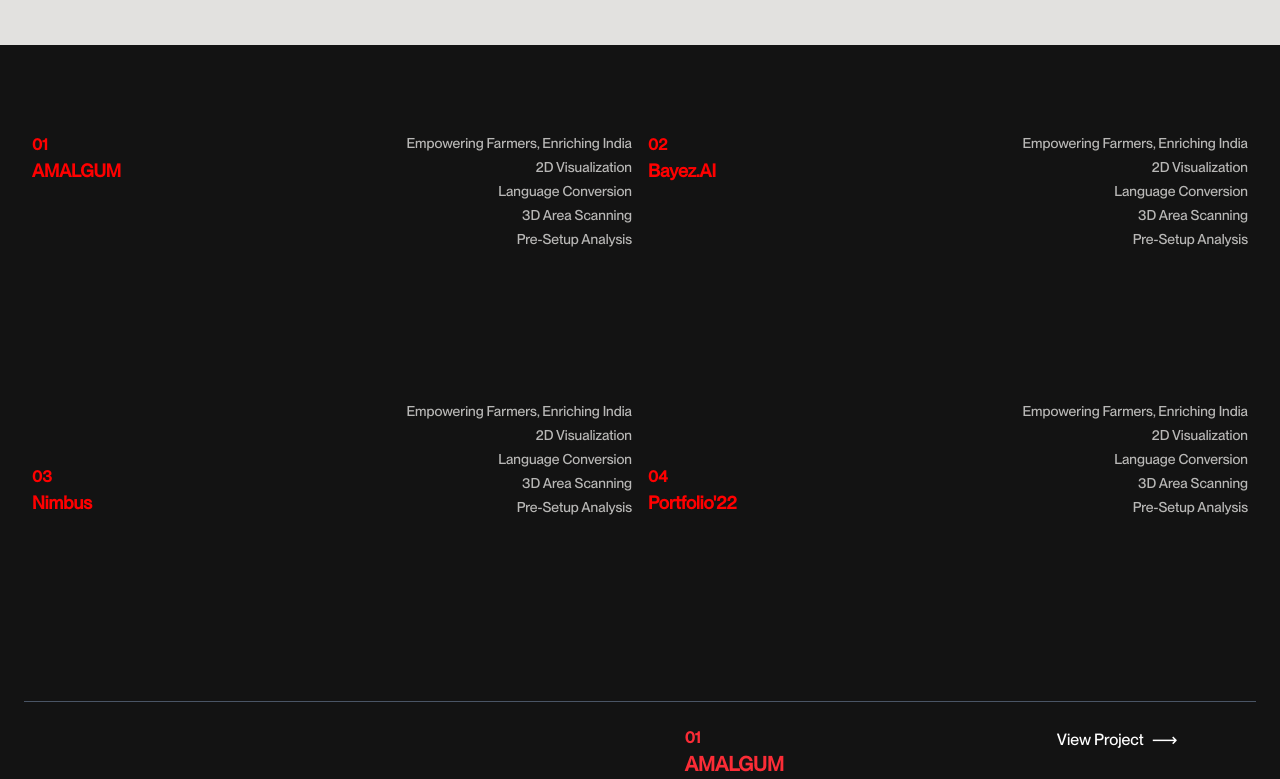
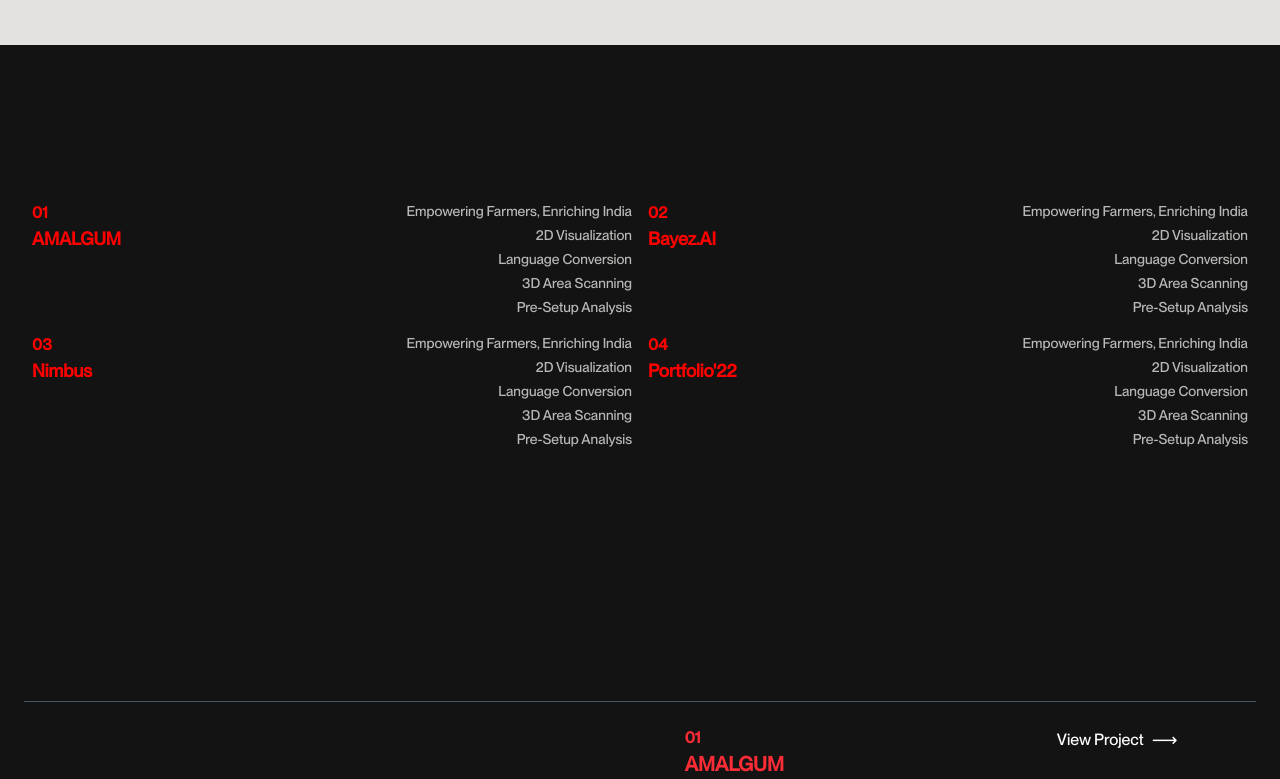
Before and after one commit to Dev-Sameer-Khan/CodeNationz-SkillVarz-1.0-Round-1, a React (Vite) app: page / in a window 1280 px wide. Shown: the part 1200-1979 px from the top of the page. Built offline with nearby package versions, Linux system fonts and the light colour scheme; grey boxes are pictures that could not be loaded.

Commit message:
Responsive by Narayan

```diff
--- a/src/components/Footer.jsx
+++ b/src/components/Footer.jsx
@@ -2,18 +2,18 @@ import React from 'react'
 
 const Footer = () => {
   return (
-    <footer className="w-full min-h-screen py-6 px-6 flex flex-col justify-between">
+    <footer className="w-full min-h-screen  py-10 px-6 flex flex-col justify-between">
 
       {/* Top Heading Section */}
       <div className="flex flex-col md:flex-row justify-between items-start md:items-end">
         {/* Left Text */}
-        <div className="text-[12vw] md:text-[8vw] font-extrabold leading-none">
+        <div className="text-[23vw] md:text-[8vw] font-extrabold leading-none">
           <span className="block">GET IN</span>
         </div>
 
         {/* Right Text */}
-        <div className="text-right max-w-xs md:max-w-md mt-6 md:mt-0">
-          <h2 className="text-[12vw] md:text-[8vw] font-extrabold leading-none">TOUCH</h2>
+        <div className="text-right max-w-xs md:max-w-md mt-2 md:mt-0">
+          <h2 className="text-[23vw] md:text-[8vw] font-extrabold leading-none">TOUCH</h2>
           <p className="mt-2 text-sm md:text-base opacity-80">
             Feel Free To Mail, Reach Out To Me.
           </p>
@@ -27,23 +27,24 @@ const Footer = () => {
       </div>
 
       {/* Bottom Links */}
-      <div className="mt-20 flex flex-wrap justify-between items-end w-full text-xs md:text-sm">
+      <div className="mt-20 flex flex-wrap gap-x-15 md:gap-x-0 gap-y-5 md:gap-y-0 justify-between items-end w-full text-base  md:text-sm">
         <div className="space-y-1">
           <p>BEHANCE</p>
           <p>INSTAGRAM</p>
         </div>
-        <div className="space-y-1">
+        <div className="space-y-1 text-right md:text-left">
           <p>LINKEDIN</p>
           <p>GITHUB</p>
         </div>
         <div className="space-y-1">
           <p>EMAIL</p>
+          <p>INSTAGRAM</p>
         </div>
         <div className="space-y-1 text-right md:text-left">
-          <p>BY ADITYA 25'</p>
+          <p>BY ADITYA 25</p>
           <p>ALL RIGHTS RESERVED</p>
         </div>
-        <div>
+        <div className="w-full flex justify-end mt-10 md:mt-0  md:w-60 ">
           <img src="./src/assets/images/wheel.svg" alt="" />
         </div>
       </div>
--- a/src/sections/About.jsx
+++ b/src/sections/About.jsx
@@ -2,27 +2,27 @@ import React from 'react'
 
 const About = () => {
   return (
-    <div className="min-h-screen px-6 py-20 font-sans">
+    <div className="min-h-screen px-8 md:px-6 py-10 md:py-20 font-sans">
       {/* Heading Section */}
-      <div className="text-left mb-32 max-w-5xl mx-auto">
-        <h1 className="text-6xl font-extrabold leading-tight">TYPOGRAPHY <span className="">&</span></h1>
-        <h2 className="text-6xl italic font-light mt-0">CREATIVITY</h2>
-        <p className="text-2xl font-light mt-6">
+      <div className="text-left mb-8 md:mb-32 max-w-5xl mx-auto">
+        <h1 className="text-[40px] md:text-6xl font-extrabold leading-tight">TYPOGRAPHY <span className="">&</span></h1>
+        <h2 className="text-[40px] md:text-6xl italic font-light mt-0">CREATIVITY</h2>
+        <p className="text-3xl md:text-2xl font-light mt-6">
           <span className="tracking-wider">CREATES DIGITAL</span> <br />
           <span className="tracking-widest font-semibold">EXPERIENCES</span>
         </p>
       </div>
 
       {/* Images Section */}
-      <div className="flex flex-col md:flex-row justify-center items-center gap-10 mb-24">
+      <div className="flex flex-col md:flex-row justify-center items-center gap-10 mb-8 md:mb-24">
         <div className="w-[360px] h-[240px] bg-gray-700 rounded-xl"></div>
         <div className="w-[360px] h-[240px] bg-gray-700 rounded-xl"></div>
       </div>
 
       {/* Who Am I Section */}
-      <div className="w-full grid md:grid-cols-3 gap-16">
+      <div className="w-full grid md:grid-cols-3 gap-8 md:gap-16">
         <div className="md:col-span-2">
-          <h2 className="text-4xl font-bold mb-6">WHO AM I?</h2>
+          <h2 className="text-6xl md:text-4xl font-bold  mb-4 md:mb-6">WHO AM I?</h2>
           <p className="leading-relaxed mb-6 text-lg">
             I’m Aditya, a Computer And Communication Student At LNMIIT Jaipur, Driven By Creativity And A Passion For Blending Design With Technology. As A Designer, I Love Bringing Ideas To Life Through Motion And Design.
           </p>
@@ -35,9 +35,9 @@ const About = () => {
         </div>
 
         {/* Sidebar Info Section */}
-        <div className="flex flex-col gap-12">
+        <div className="flex flex-col gap-8 md:gap-12">
           <div>
-            <h3 className="text-xl font-bold mb-3">HONORS & AWARDS</h3>
+            <h3 className="text-2xl md:text-xl font-bold mb-3">HONORS & AWARDS</h3>
             <ul className="text-base leading-relaxed list-disc ml-5">
               <li>Google GEN AI Hackathon Top 5 (2024)</li>
               <li>MNIT Web-A-Thon Runner Up (2024)</li>
@@ -48,7 +48,7 @@ const About = () => {
           </div>
           <div>
             <h3 className="text-xl font-bold mb-3">SKILLS</h3>
-            <ul className="text-base leading-relaxed grid grid-cols-2 gap-y-2 gap-x-6">
+            <ul className="text-base leading-relaxed grid grid-cols-2  md:gap-y-2 md:gap-x-6">
               <li>Figma</li>
               <li>GSAP</li>
               <li>Framer Motion</li>
--- a/src/sections/Work.jsx
+++ b/src/sections/Work.jsx
@@ -55,61 +55,68 @@ const Work = () => {
 
   return (
     <section className="w-full">
-      <div className="w-full min-h-screen px-8 py-20 -mb-42 flex items-center justify-center">
-        <div className="grid grid-cols-12 gap-4 w-full mt-[-30vh] max-w-screen-xl">
-          {/* Column 1 */}
-          <div className="col-span-3 flex flex-col justify-between h-96">
-            <div className="flex flex-col justify-between h-full">
+      <div className="w-full min-h-screen px-8  py-20 -mb-10 md:-mb-42 flex items-center justify-center">
+        <div className="grid grid-cols-2 max-[599px]:grid-cols-1 gap-10 md:gap-4 w-full mt-[-30vh] max-[599px]:mt-0 max-w-screen-xl">
+          {/* Row 1 */}
+          <div className="flex items-start justify-between">
             <div>
               <p className="text-[#FF0000] font-semibold text-base">01</p>
               <p className="text-[#FF0000] font-semibold text-lg">AMALGUM</p>
             </div>
-              <div>
-                <p className="text-[#FF0000] font-semibold text-base">03</p>
-                <p className="text-[#FF0000] font-semibold text-lg">Nimbus</p>
-              </div>
-            </div>
-          </div>
-
-          {/* Column 2 */}
-          <div className="col-span-3 flex flex-col justify-between h-96 text-right text-sm opacity-80">
-            {[...Array(2)].map((_, i) => (
-              <div key={i} className="space-y-1">
+            <div className="text-right  text-sm opacity-80 space-y-1">
               <p>Empowering Farmers, Enriching India</p>
               <p>2D Visualization</p>
               <p>Language Conversion</p>
               <p>3D Area Scanning</p>
               <p>Pre-Setup Analysis</p>
             </div>
-            ))}
           </div>
 
-          {/* Column 3 */}
-          <div className="col-span-3 flex flex-col justify-between h-96">
+          {/* Row 2 */}
+          <div className="flex items-start justify-between">
             <div>
               <p className="text-[#FF0000] font-semibold text-base">02</p>
               <p className="text-[#FF0000] font-semibold text-lg">Bayez.AI</p>
             </div>
-            <div>
-              <p className="text-[#FF0000] font-semibold text-base">04</p>
-              <p className="text-[#FF0000] font-semibold text-lg">
-                Portfolio'22
-              </p>
-            </div>
-          </div>
-
-          {/* Column 4 */}
-          <div className="col-span-3 flex flex-col justify-between h-96 text-right text-sm opacity-80">
-            {[...Array(2)].map((_, i) => (
-              <div key={i} className="space-y-1">
+            <div className="text-right  text-sm opacity-80 space-y-1">
               <p>Empowering Farmers, Enriching India</p>
               <p>2D Visualization</p>
               <p>Language Conversion</p>
               <p>3D Area Scanning</p>
               <p>Pre-Setup Analysis</p>
             </div>
-            ))}
           </div>
+
+          {/* Row 3 */}
+          <div className="flex items-start justify-between">
+            <div>
+              <p className="text-[#FF0000] font-semibold text-base">03</p>
+              <p className="text-[#FF0000] font-semibold text-lg">Nimbus</p>
+            </div>
+            <div className="text-right  text-sm opacity-80 space-y-1">
+              <p>Empowering Farmers, Enriching India</p>
+              <p>2D Visualization</p>
+              <p>Language Conversion</p>
+              <p>3D Area Scanning</p>
+              <p>Pre-Setup Analysis</p>
+            </div>
+          </div>
+
+          {/* Row 4 */}
+          <div className="flex items-start justify-between">
+            <div>
+              <p className="text-[#FF0000] font-semibold text-base">04</p>
+              <p className="text-[#FF0000] font-semibold text-lg">Portfolio'22</p>
+            </div>
+            <div className="text-right  text-sm opacity-80 space-y-1">
+              <p>Empowering Farmers, Enriching India</p>
+              <p>2D Visualization</p>
+              <p>Language Conversion</p>
+              <p>3D Area Scanning</p>
+              <p>Pre-Setup Analysis</p>
+            </div>
+          </div>
+
         </div>
       </div>
 
```
Lines whose indentation alone changed are shown as unchanged.
